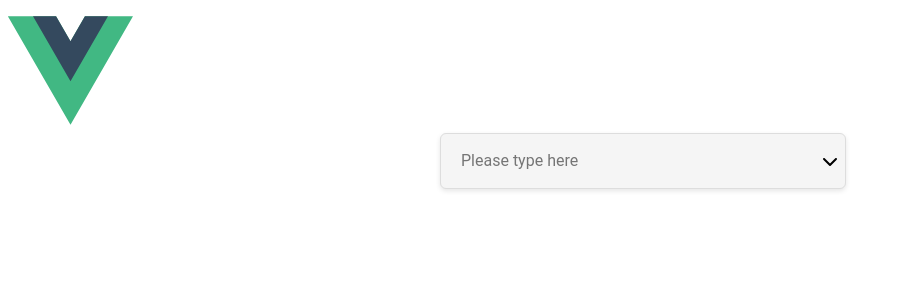
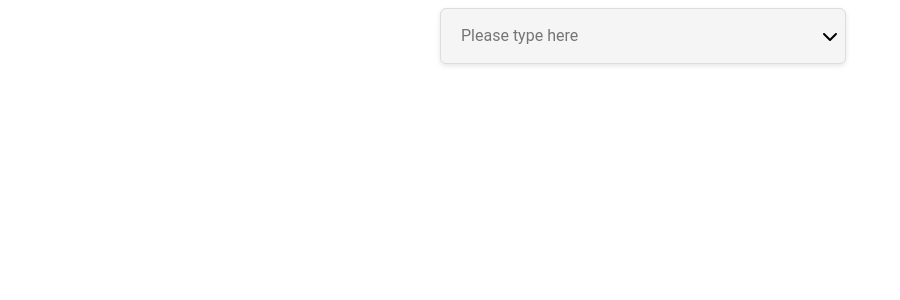
Before and after one commit to kfvv/vue-pages, a Vue app in the folder autocomplete-input/: page / in a window 1280 px wide. Shown: the top 300 px of the page, without its empty margins (0-900 px from the left). Built offline with nearby package versions, Linux system fonts and the light colour scheme.

Commit message:
remove icon

```diff
--- a/autocomplete-input/index.html
+++ b/autocomplete-input/index.html
@@ -1,9 +1,8 @@
-<!DOCTYPE html>
+<!doctype html>
 <html lang="en">
   <head>
-    <meta charset="UTF-8">
-    <link rel="icon" href="/favicon.ico">
-    <meta name="viewport" content="width=device-width, initial-scale=1.0">
+    <meta charset="UTF-8" />
+    <meta name="viewport" content="width=device-width, initial-scale=1.0" />
     <title>Vite App</title>
   </head>
   <body>
--- a/autocomplete-input/src/App.vue
+++ b/autocomplete-input/src/App.vue
@@ -25,13 +25,6 @@
 </script>
 <template>
   <header>
-    <img
-      alt="Vue logo"
-      class="logo"
-      src="./assets/logo.svg"
-      width="125"
-      height="125"
-    />
     <div class="wrapper"></div>
   </header>
   <main>
--- a/autocomplete-input/vite.config.ts
+++ b/autocomplete-input/vite.config.ts
@@ -4,7 +4,7 @@
 
 // https://vitejs.dev/config/
 export default defineConfig({
-  base: '/vue-pages/autocomplete-input',
+  base: '/vue-pages',
   plugins: [vue()],
   resolve: {
     alias: {
```
